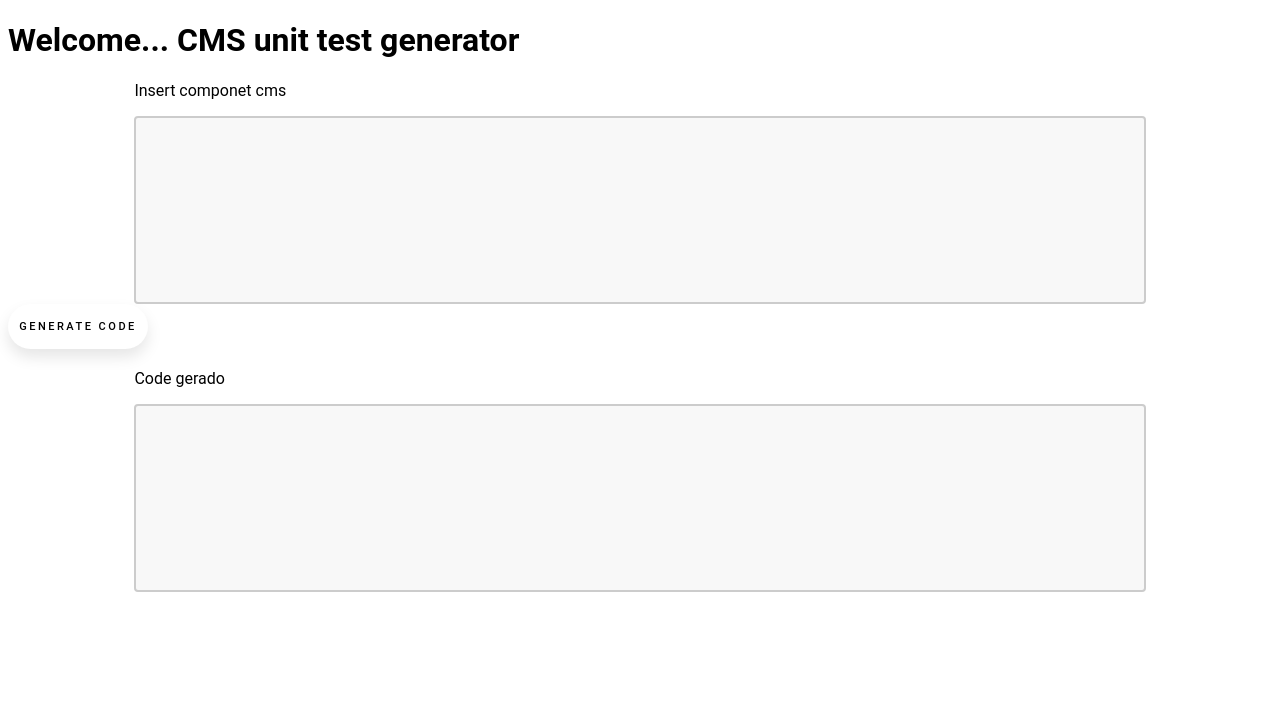
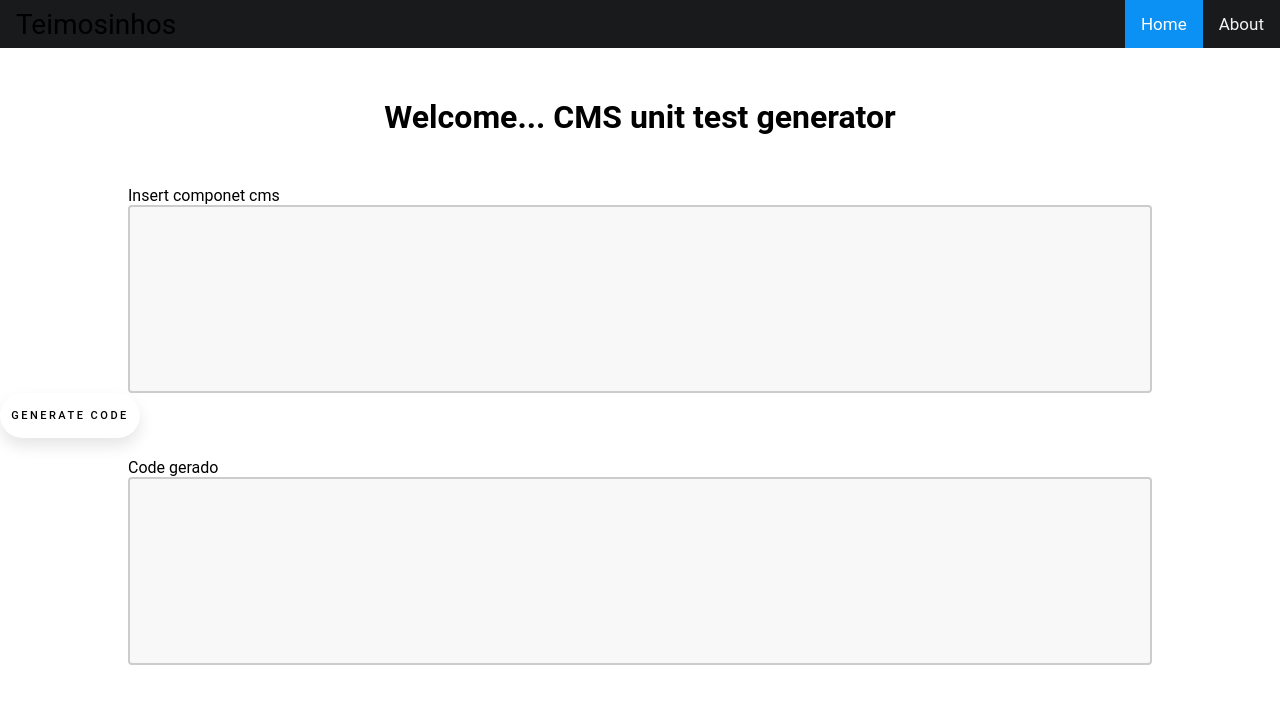
Before and after one commit to josiasmartins/generate-unit-test-cms, a plain HTML site: page index.html in a window 1280 px wide. Drawn offline with Linux system fonts and the light colour scheme.

Commit message:
feat: style menu

```diff
--- /dev/null
+++ b/css/menu.css
@@ -0,0 +1,48 @@
+.topnav {
+    display: flex;
+    background-color: #191a1b;
+    overflow: hidden;
+    align-items: center;
+    justify-content: space-between;
+  }
+
+  /* Style the links inside the navigation bar */
+  .topnav a {
+    float: left;
+    color: #f2f2f2;
+    text-align: center;
+    padding: 14px 16px;
+    text-decoration: none;
+    font-size: 17px;
+  }
+
+  a {
+    font-family: 'Roboto', sans-serif;
+  }
+
+  /* Change the color of links on hover */
+  .topnav a:hover {
+    /* background-color: #0B91F3; */
+    box-shadow: 0px 15px 20px rgba(11, 113, 243, 0.4);
+    color: #fff;
+    transform: translateY(-7px);
+  }
+
+  /* Add a color to the active/current link */
+  .topnav a.active {
+    background-color: #0B91F3;
+    color: white;
+  }
+
+  .title {
+    font-size: 28px;
+    font-family: 'Roboto', sans-serif;
+    margin-left: 16px;
+  }
+
+  .title:hover {
+    /* background-color: #0B91F3; */
+    box-shadow: 0px 15px 20px rgba(11, 113, 243, 0.4);
+    color: #fff;
+    transform: translateY(-7px);
+  }
--- a/css/style.css
+++ b/css/style.css
@@ -1,6 +1,6 @@
 * {
-    --purple: "660a8d",
-
+    --purple: "660a8d";
+    margin: 0
 }
 
 .textare--center {
@@ -68,6 +68,8 @@ textarea:hover {
 
 h1 {
     font-family: 'Roboto', sans-serif;
+    text-align: center;
+    margin: 50px;
 }
 
 /* width */
--- a/index.html
+++ b/index.html
@@ -6,8 +6,19 @@
     <meta name="viewport" content="width=device-width, initial-scale=1.0">
     <title>Document</title>
     <link rel="stylesheet" href="./css/style.css">
+    <link rel="stylesheet" href="./css/menu.css">
 </head>
 <body>
+
+    <div class="topnav">
+        <div>
+            <p class="title">Teimosinhos</p>
+        </div>
+        <div>
+            <a class="active" href="#home">Home</a>
+            <a href="#about">About</a>
+        </div>
+      </div>
 
     <h1>Welcome... CMS unit test generator</h1>
 
```
